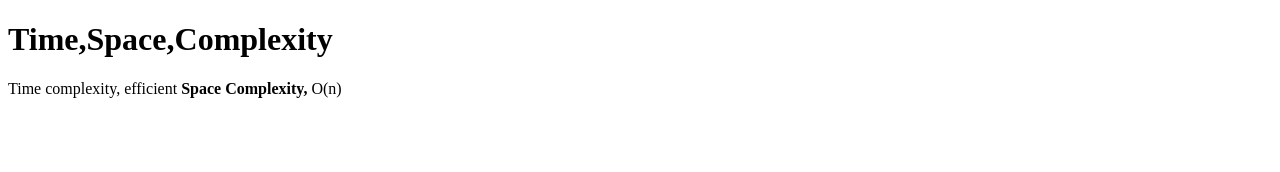
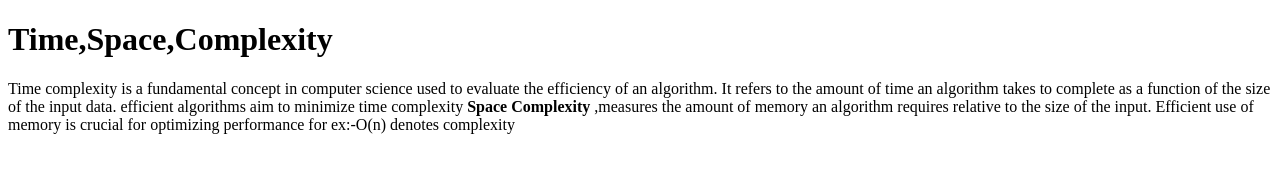
Before and after one commit to acciojob/time-and-space-complexity-marshmellow89, a website: page main.html in a window 1280 px wide. Drawn offline with Linux system fonts and the light colour scheme.

Commit message:
created a submission

```diff
--- a/main.html
+++ b/main.html
@@ -8,8 +8,8 @@
 
 <body>
 	<h1> Time,Space,Complexity</h1>
-	<p1>Time complexity, efficient</p1>
-	<p2><strong>Space Complexity, </strong>O(n)</p2>
+	<p1>Time complexity is a fundamental concept in computer science used to evaluate the efficiency of an algorithm. It refers to the amount of time an algorithm takes to complete as a function of the size of the input data. efficient algorithms aim to minimize time complexity</p1>
+	<p2><b>Space Complexity </b>,measures the amount of memory an algorithm requires relative to the size of the input. Efficient use of memory is crucial for optimizing performance for ex:-O(n) denotes complexity<p2>
 	<!-- the entire body must be written by student -->
     <script type="text/javascript" src="./script.js">
 </script>
```
